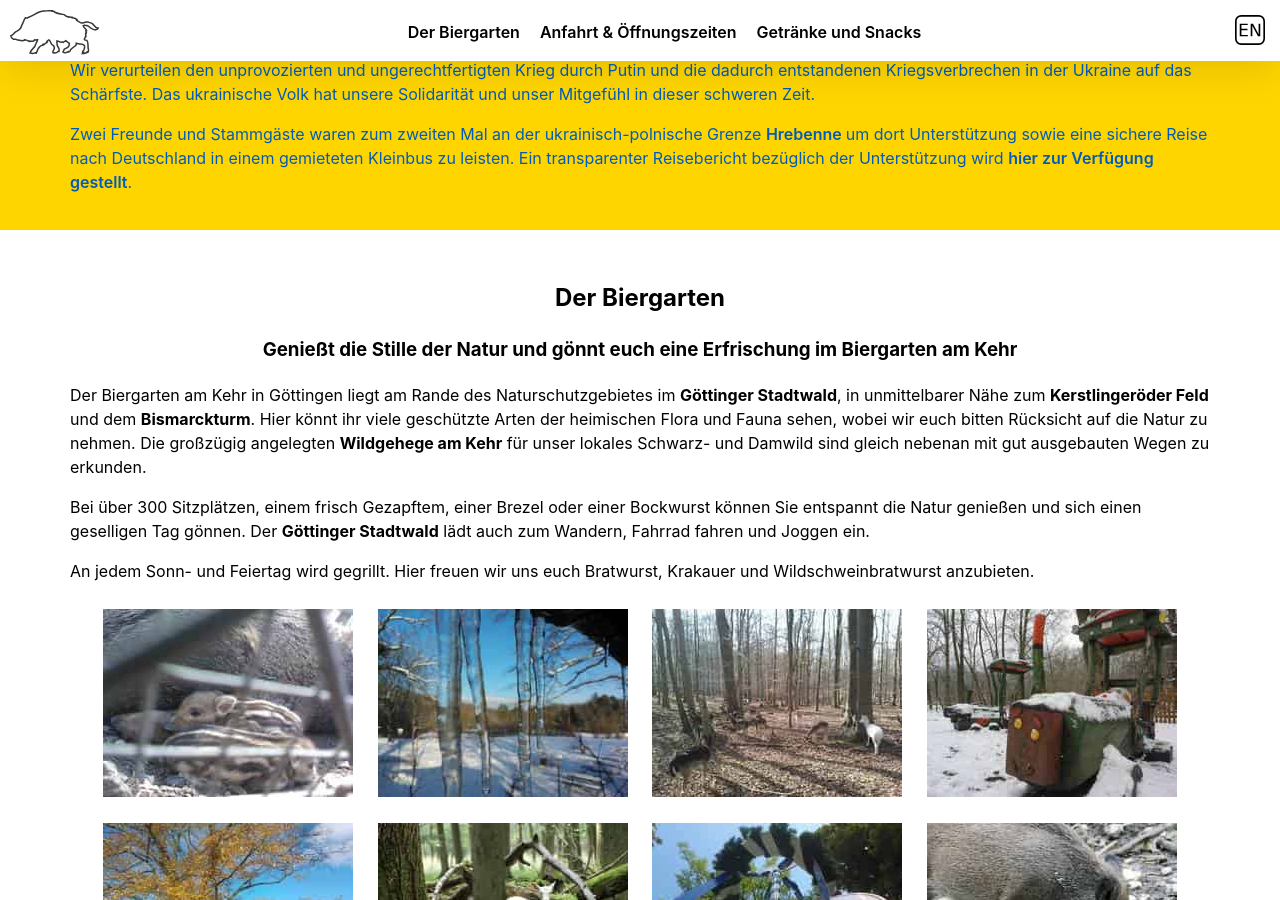
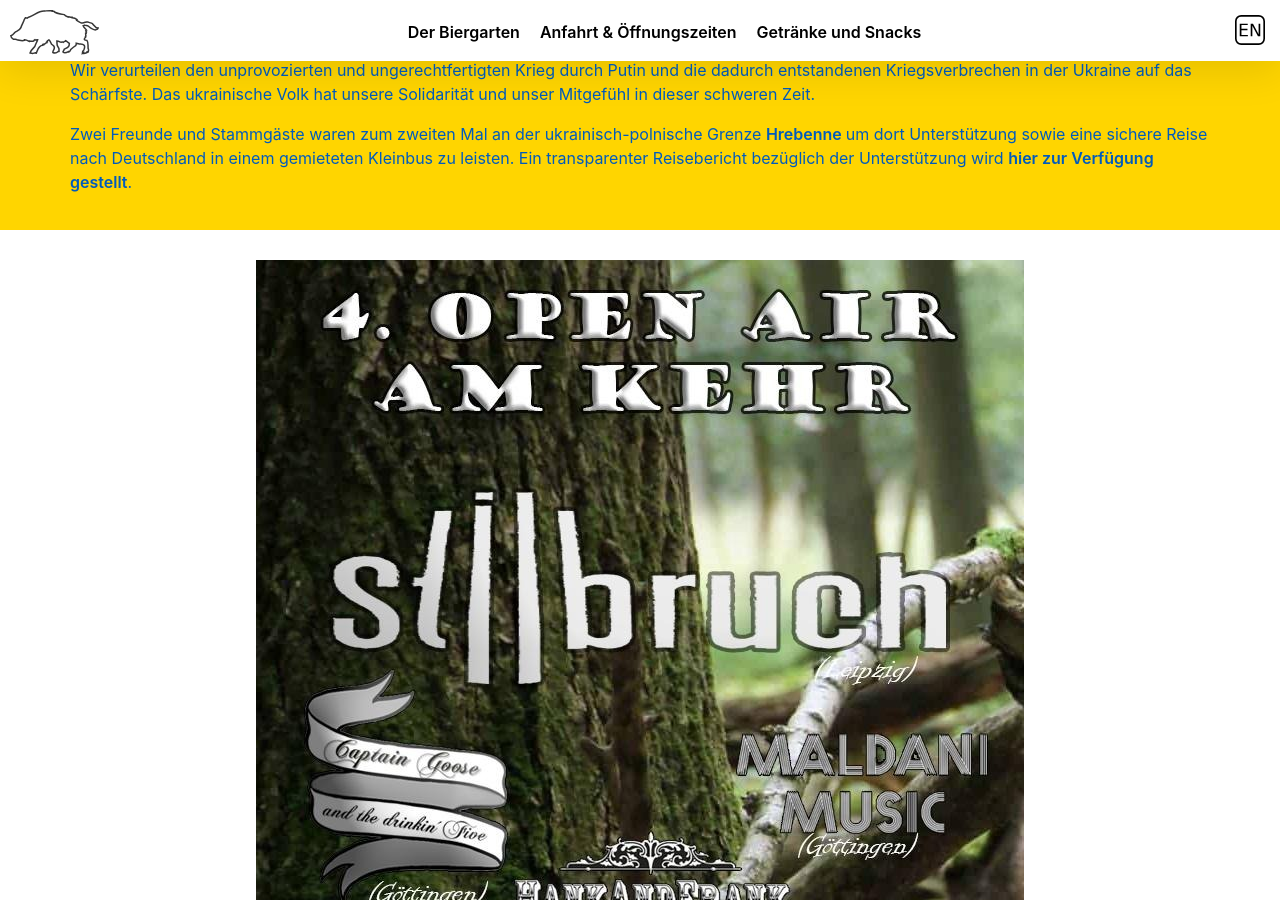
Before and after one commit to versable/kehr-website, a Jekyll site: the page built from index.html, in a window 1280 px wide and 900 px high, scrolled down 654 px. Built offline with Jekyll 4.4.1, drawn with Linux system fonts in a browser that asks for light colours.

Commit message:
Add Open Air Am Kehr banner

```diff
--- a/en/index.html
+++ b/en/index.html
@@ -38,6 +38,9 @@ excerpt: >
     minibus. A transparent travel report regarding
     <a href="/en/ukraine">the Endorsement is provided here</a>.
     </p>
+</section>
+<section class="container section">
+    <img class="img-responsive" src="images/open-air-am-kehr-4.jpg" loading="lazy" alt="4. Open Air Am Kehr" style="display: inline-block">
 </section>
 <section class="container section">
     <h2 id="the-beer-garden">The beer garden</h2>
--- a/index.html
+++ b/index.html
@@ -35,6 +35,9 @@ layout: default
     der Unterstützung wird
     <a href="/ukraine">hier zur Verfügung gestellt</a>.
     </p>
+</section>
+<section class="container section">
+    <img class="img-responsive" src="images/open-air-am-kehr-4.jpg" loading="lazy" alt="4. Open Air Am Kehr" style="display: inline-block">
 </section>
 <section class="container section">
     <h2 id="der-biergarten">Der Biergarten</h2>
```
Also changed, not shown: images/open-air-am-kehr-4.jpg (added).
